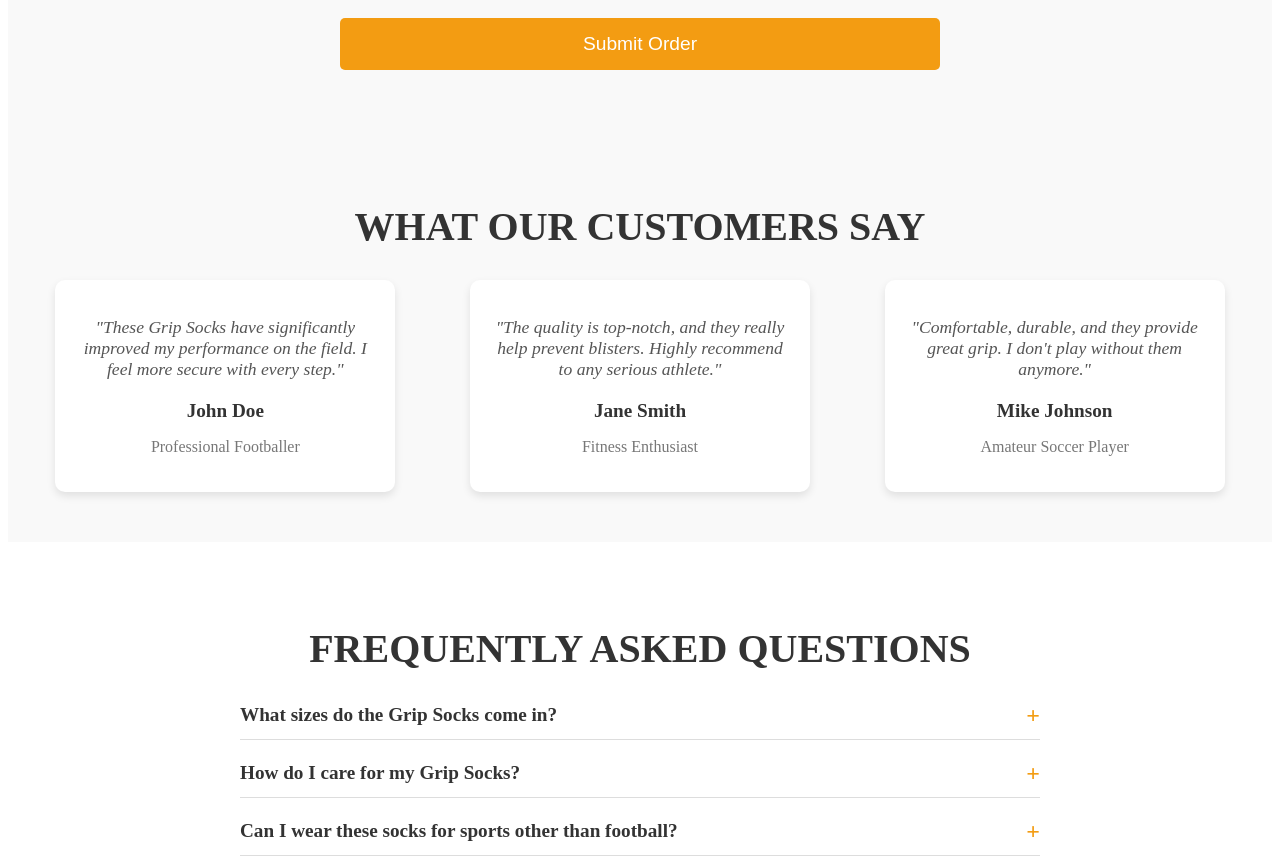
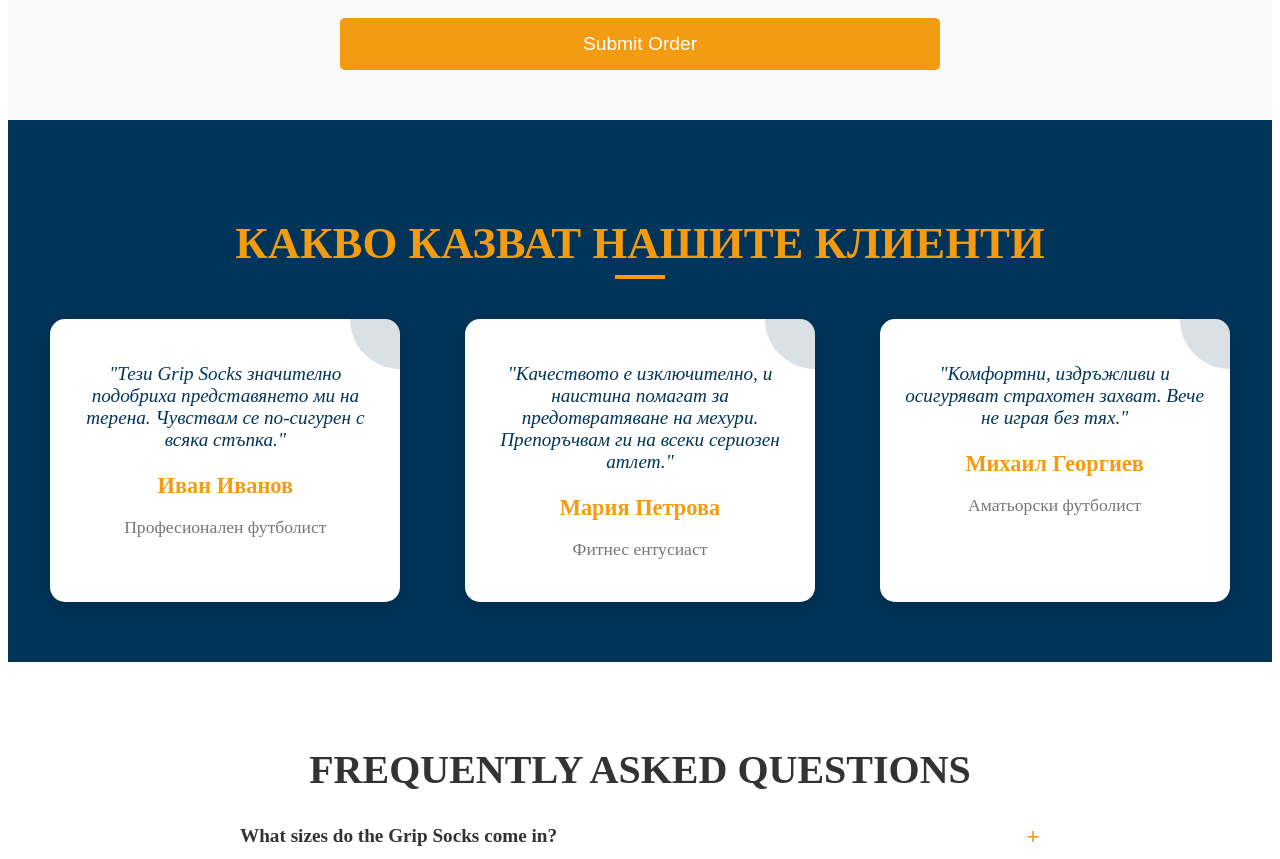
Before and after one commit to al-badarin/Grip-Socks-BecomePro-Website, a React (Vite) app in the folder grip-socks-becomepro/: page / in a window 1280 px wide. Shown: the part 2457-3316 px from the top of the page. Built offline with nearby package versions, Linux system fonts and the light colour scheme.

Commit message:
update testeminials section

```diff
--- a/grip-socks-becomepro/src/components/Pricing/Pricing.jsx
+++ b/grip-socks-becomepro/src/components/Pricing/Pricing.jsx
@@ -2,27 +2,30 @@ import React from 'react';
 import styles from './Pricing.module.css';
 
 const Pricing = () => {
+  // TODO: change the texts
+  // TODO: make appear the real price for 5/10 pairs (strokover text)
+
   return (
     <section id="pricing" className={styles.pricing}>
       <h2 className={styles.sectionTitle}>Цени</h2>
       <div className={styles.pricingContainer}>
         <div className={styles.pricingOption}>
           <h3 className={styles.pricingTitle}>1 Чифт</h3>
-          <p className={styles.price}>15 лв.</p>
+          <p className={styles.price}>15.99 лв.</p>
           <p className={styles.pricingDescription}>
             Перфектен за пробване на нашите Grip Socks.
           </p>
         </div>
         <div className={styles.pricingOption}>
-          <h3 className={styles.pricingTitle}>3 Чифта</h3>
-          <p className={styles.price}>40 лв.</p>
+          <h3 className={styles.pricingTitle}>5 Чифта</h3>
+          <p className={styles.price}>69.99 лв.</p>
           <p className={styles.pricingDescription}>
             Идеален за редовни играчи.
           </p>
         </div>
         <div className={styles.pricingOption}>
-          <h3 className={styles.pricingTitle}>5 Чифта</h3>
-          <p className={styles.price}>60 лв.</p>
+          <h3 className={styles.pricingTitle}>10 Чифта</h3>
+          <p className={styles.price}>129.99 лв.</p>
           <p className={styles.pricingDescription}>
             Най-добра стойност за сериозни атлети.
           </p>
--- a/grip-socks-becomepro/src/components/Testimonials/Testimonials.jsx
+++ b/grip-socks-becomepro/src/components/Testimonials/Testimonials.jsx
@@ -1,31 +1,33 @@
 import React from 'react';
 import styles from './Testimonials.module.css';
+
+// TODO: add some stories from the instagram hihlights?!?!
 
 const Testimonials = () => {
   const testimonials = [
     {
       quote:
-        'These Grip Socks have significantly improved my performance on the field. I feel more secure with every step.',
-      name: 'John Doe',
-      role: 'Professional Footballer',
+        'Тези Grip Socks значително подобриха представянето ми на терена. Чувствам се по-сигурен с всяка стъпка.',
+      name: 'Иван Иванов',
+      role: 'Професионален футболист',
     },
     {
       quote:
-        'The quality is top-notch, and they really help prevent blisters. Highly recommend to any serious athlete.',
-      name: 'Jane Smith',
-      role: 'Fitness Enthusiast',
+        'Качеството е изключително, и наистина помагат за предотвратяване на мехури. Препоръчвам ги на всеки сериозен атлет.',
+      name: 'Мария Петрова',
+      role: 'Фитнес ентусиаст',
     },
     {
       quote:
-        "Comfortable, durable, and they provide great grip. I don't play without them anymore.",
-      name: 'Mike Johnson',
-      role: 'Amateur Soccer Player',
+        'Комфортни, издръжливи и осигуряват страхотен захват. Вече не играя без тях.',
+      name: 'Михаил Георгиев',
+      role: 'Аматьорски футболист',
     },
   ];
 
   return (
     <section id="testimonials" className={styles.testimonials}>
-      <h2 className={styles.sectionTitle}>What Our Customers Say</h2>
+      <h2 className={styles.sectionTitle}>Какво казват нашите клиенти</h2>
       <div className={styles.testimonialsContainer}>
         {testimonials.map((testimonial, index) => (
           <div key={index} className={styles.testimonial}>
--- a/grip-socks-becomepro/src/components/Testimonials/Testimonials.module.css
+++ b/grip-socks-becomepro/src/components/Testimonials/Testimonials.module.css
@@ -1,15 +1,30 @@
 .testimonials {
-  padding: 50px 20px;
-  background-color: #f9f9f9;
+  padding: 60px 20px;
+  background-color: #003459; /* Navy blue background */
   text-align: center;
+  color: #ffffff; /* White text for contrast */
 }
 
 .sectionTitle {
-  font-size: 2.5rem;
-  margin-bottom: 30px;
-  color: #333;
+  font-size: 2.8rem;
+  margin-bottom: 40px;
+  color: #f39c12; /* Gold color */
   font-weight: bold;
   text-transform: uppercase;
+  position: relative;
+  display: inline-block;
+  padding-bottom: 10px;
+}
+
+.sectionTitle::after {
+  content: '';
+  position: absolute;
+  width: 50px;
+  height: 4px;
+  background-color: #f39c12; /* Gold underline */
+  left: 50%;
+  transform: translateX(-50%);
+  bottom: 0;
 }
 
 .testimonialsContainer {
@@ -22,35 +37,59 @@
 .testimonial {
   flex-basis: 30%;
   max-width: 300px;
-  background-color: white;
-  padding: 20px;
-  border-radius: 10px;
-  box-shadow: 0 4px 8px rgba(0, 0, 0, 0.1);
+  background-color: #ffffff; /* White background */
+  padding: 25px;
+  border-radius: 15px;
+  box-shadow: 0 8px 20px rgba(0, 0, 0, 0.15); /* Stronger box shadow */
   transition: transform 0.3s ease, box-shadow 0.3s ease;
+  position: relative;
+  overflow: hidden;
 }
 
 .testimonial:hover {
-  transform: translateY(-10px);
-  box-shadow: 0 8px 16px rgba(0, 0, 0, 0.2);
+  transform: translateY(-10px) rotate(-1deg); /* Slight rotation on hover */
+  box-shadow: 0 12px 24px rgba(0, 0, 0, 0.3);
+}
+
+.testimonial::before {
+  content: '';
+  position: absolute;
+  top: -50px;
+  right: -50px;
+  width: 100px;
+  height: 100px;
+  background-color: rgba(
+    3,
+    52,
+    89,
+    0.15
+  ); /* Semi-transparent navy blue circle */
+  border-radius: 50%;
+  transition: top 0.3s ease, right 0.3s ease;
+}
+
+.testimonial:hover::before {
+  top: -70px;
+  right: -70px;
 }
 
 .quote {
-  font-size: 1.1rem;
-  color: #555;
+  font-size: 1.2rem;
+  color: #003459; /* Navy blue text */
   font-style: italic;
-  margin-bottom: 15px;
+  margin-bottom: 20px;
 }
 
 .name {
-  font-size: 1.2rem;
+  font-size: 1.4rem;
   font-weight: bold;
-  color: #333;
+  color: #f39c12; /* Gold color for names */
   margin-bottom: 5px;
 }
 
 .role {
-  font-size: 1rem;
-  color: #777;
+  font-size: 1.1rem;
+  color: #777777;
 }
 
 /* Responsive Design */
@@ -66,3 +105,21 @@
     margin-bottom: 20px;
   }
 }
+
+@media (max-width: 480px) {
+  .sectionTitle {
+    font-size: 2.2rem;
+  }
+
+  .quote {
+    font-size: 1.1rem;
+  }
+
+  .name {
+    font-size: 1.3rem;
+  }
+
+  .role {
+    font-size: 1rem;
+  }
+}
```
